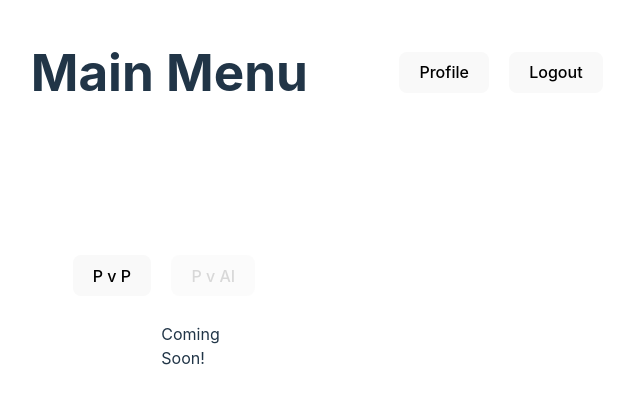
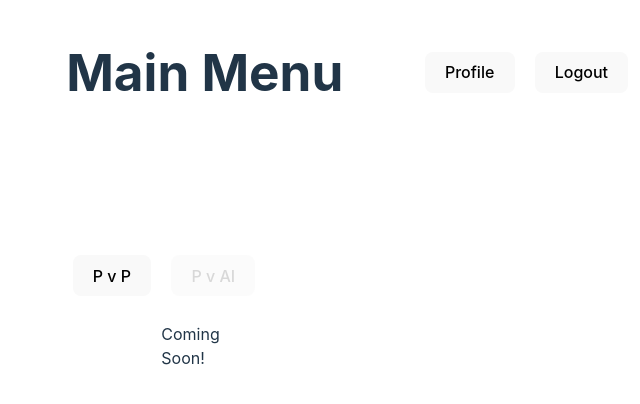
Before and after one commit to g-thedev/battleship-client, a React (Vite) app: page / in a window 1280 px wide. Shown: the top 404 px of the page, without its empty margins (416-1056 px from the left). Built offline with nearby package versions, Linux system fonts and the light colour scheme; no server answers; sample sign-in values are in the browser's storage.

Commit message:
Adjust elements not centered

```diff
--- a/src/components/common/Nav/style.css
+++ b/src/components/common/Nav/style.css
@@ -9,11 +9,18 @@
 
 .logo {
     font-size: 24px;
+    width: 185px;
 }
 
 .logo a {
     text-decoration: none;
     color: white;
+}
+
+.nav {
+    min-width: 185px;
+    display: flex;
+    justify-content: flex-end;
 }
 
 .nav a {
@@ -24,5 +31,4 @@
 
 h1 {
     width: 420px;
-    padding: 0 10px;
 }
--- a/src/pages/Lobby/index.tsx
+++ b/src/pages/Lobby/index.tsx
@@ -269,6 +269,8 @@ const Lobby = () => {
 
     return (
         <div className='lobby'>
+            <div className="gutter"></div>
+            <div className="wrapper">
                 <div className='status-bar'>
                     {message && <p>{message}</p>}
                     {showCountdown && (<p>Challenge expires in {countDown} seconds</p>)}
@@ -312,6 +314,8 @@ const Lobby = () => {
                     </div>
                 )}
             </div>
+            <div className="gutter"></div>
+        </div>
     );
 };
 
--- a/src/pages/Lobby/style.css
+++ b/src/pages/Lobby/style.css
@@ -1,8 +1,8 @@
 .lobby {
     color: white;
     display: flex;
-    flex-direction: column;
-    align-items: center;
+    flex-direction: row;
+    /* align-items: center; */
     height: 100vh;
     max-width: 1200px;
     margin: 0 auto;
@@ -11,7 +11,21 @@
 .lobby ul {
     padding: unset;
     position: relative;
-    width: 200px;
+    width: 100%;
+    text-align: center;
+}
+
+.gutter {
+    min-width: 185px
+}
+
+.wrapper {
+    display: flex;
+    flex-direction: column;
+    /* justify-content: space-between; */
+    align-items: center;
+    width: 100%;
+    margin-bottom: 20px;
 }
 
 .lobby ul li {
```
Lines whose indentation alone changed are shown as unchanged.
